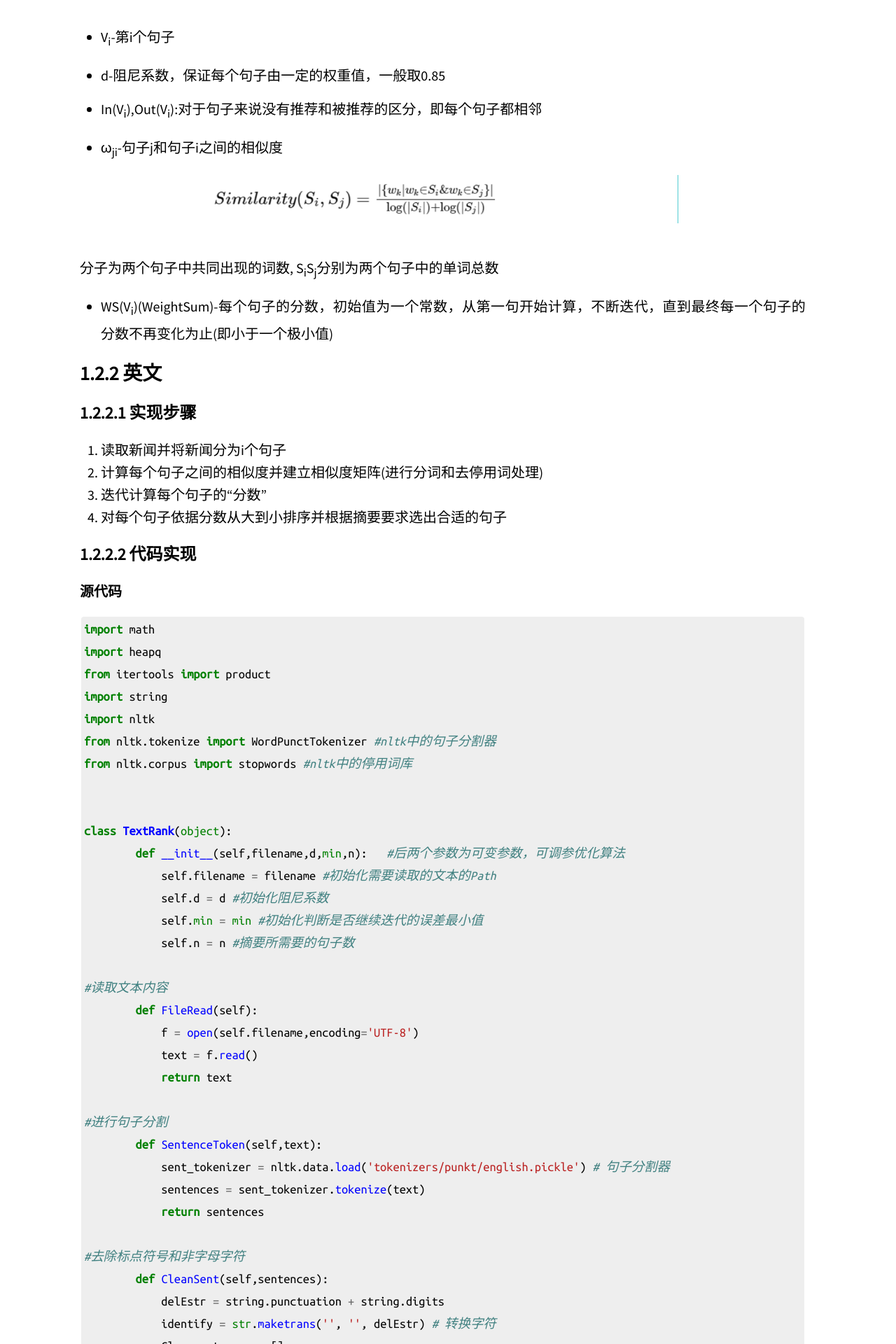
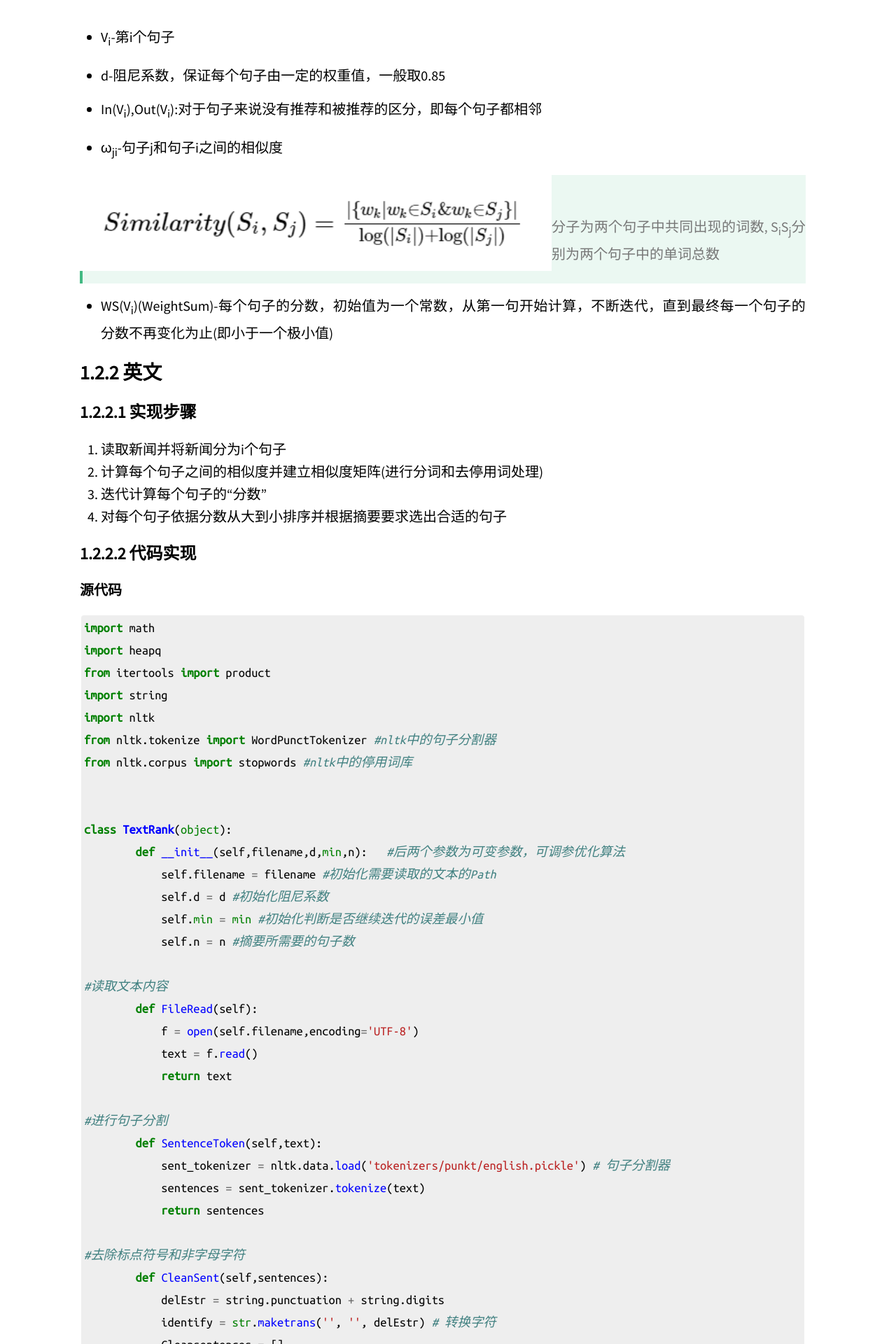
Before and after one commit to Cr7-joker/Cr7-joker.github.io, a Jekyll site: the page built from _posts/2019-02-06-News abstract extraction/2019-02-06-News abstract extraction.md, in a window 1280 px wide. Shown: the part 1213-3133 px from the top of the page at 70% size. Built offline with Jekyll 4.4.1, drawn with Linux system fonts in a browser that asks for light colours; our own code applies the rules of GitHub Pages for plain Markdown files; formulas are drawn with MathJax 3; a script that is not in the unit is left out.

Commit message:
try commit

```diff
--- a/_posts/2019-02-06-News abstract extraction/2019-02-06-News abstract extraction.md
+++ b/_posts/2019-02-06-News abstract extraction/2019-02-06-News abstract extraction.md
@@ -34,8 +34,10 @@
 
 * ω<sub>ji</sub>-句子j和句子i之间的相似度
 
-<img src="https://raw.githubusercontent.com/Cr7-joker/Cr7-joker.github.io/master/_posts/2019-02-06-News%20abstract%20extraction/assert/T2.png" width="65%" alt="相似度计算公式">
+<img src="https://raw.githubusercontent.com/Cr7-joker/Cr7-joker.github.io/master/_posts/2019-02-06-News%20abstract%20extraction/assert/T2.png" width="65%" alt="相似度计算公式" align="left">
+<div height="3px" width="600px">
 
+</div>>
  <br/>
  分子为两个句子中共同出现的词数, S<sub>i</sub>S<sub>j</sub>分别为两个句子中的单词总数
 
```
Also changed, not shown: _posts/2019-02-06-News abstract extraction/assert/T2.png.
